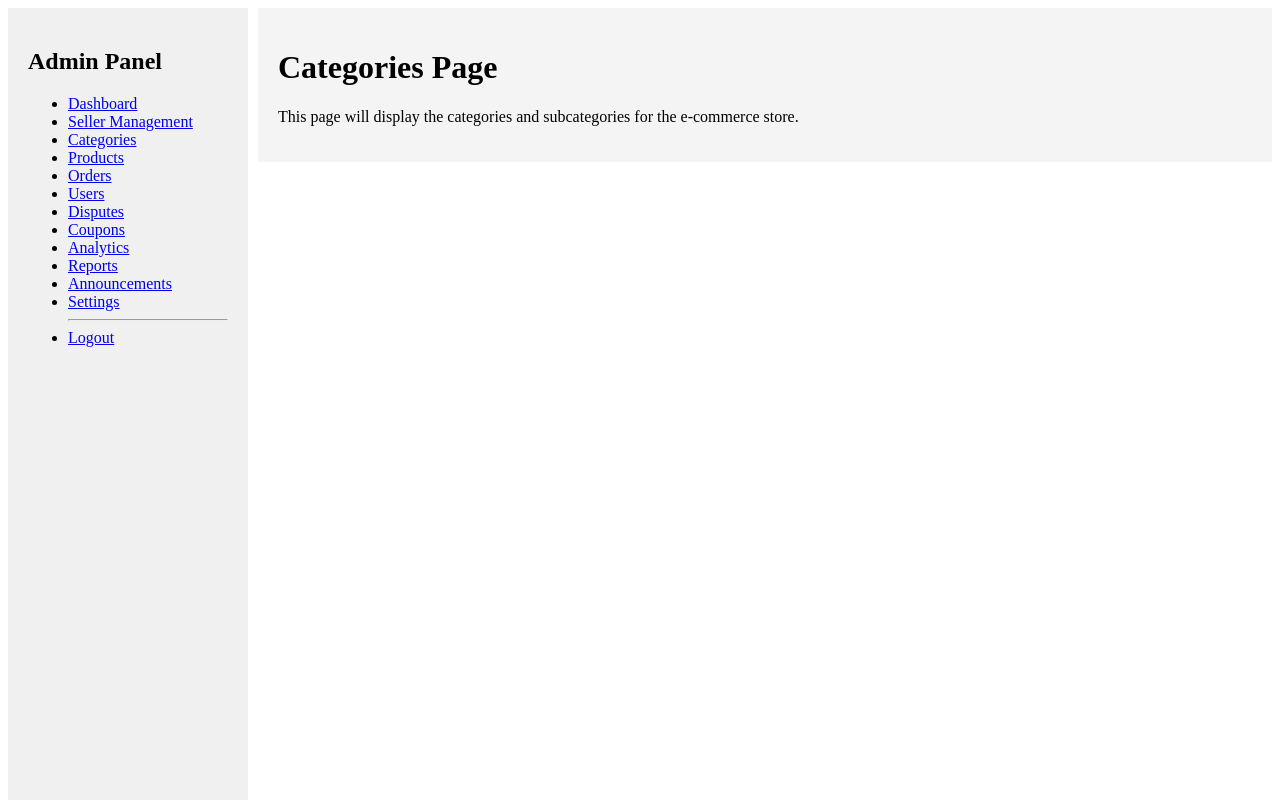
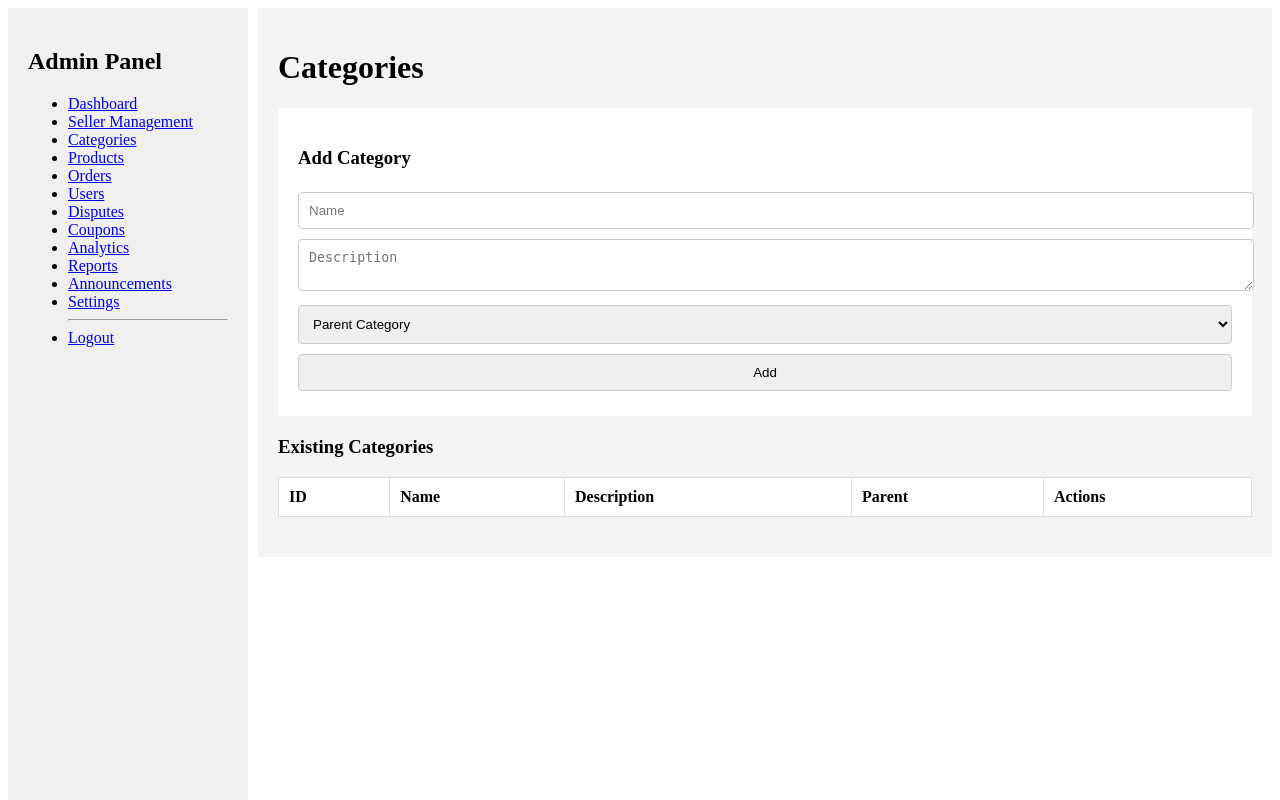
Before and after one commit to ampfibi1/-E-Commerce-Store, a PHP site: page /views/admin/categories.php in a window 1280 px wide. Run offline with PHP 8.4, Linux system fonts and the light colour scheme; lists and menus that the app fills with data are empty.

Commit message:
add admin seller panel and catagory

```diff
--- /dev/null
+++ b/views/admin/CSS/categories.css
@@ -0,0 +1,25 @@
+form {
+    background: white;
+    padding: 20px;
+    margin-bottom: 20px;
+}
+input, textarea, select {
+    width: 100%;
+    padding: 10px;
+    margin: 5px 0;
+    border: 1px solid #ccc;
+    border-radius: 4px;
+}
+
+table {
+    width: 100%;
+    border-collapse: collapse;
+    background: white;
+    margin-bottom: 20px;
+}
+
+th, td {
+    padding: 10px;
+    border: 1px solid #ddd;
+    text-align: left;
+}
--- a/views/admin/categories.php
+++ b/views/admin/categories.php
@@ -1,19 +1,95 @@
 <?php
+session_start();
 
+$categories = $_SESSION['categories'] ?? [];
+$parents = $_SESSION['parents'] ?? [];
+$error = $_SESSION['error'] ?? "";
+$editCat = $_SESSION['editCat'] ?? null;
+
+// clear flash messages
+unset($_SESSION['error'], $_SESSION['editCat']);
 ?>
+
 <!DOCTYPE html>
 <html lang="en">
 <head>
     <meta charset="UTF-8">
     <meta name="viewport" content="width=device-width, initial-scale=1.0">
     <title>Categories</title>
+
     <link rel="stylesheet" href="CSS/allmainContent.css">
+    <link rel="stylesheet" href="CSS/categories.css">
 </head>
+
 <body>
-    <?php include 'sidebar.php'; ?>
-    <div class="main_content" >
-        <h1>Categories Page</h1>
-        <p>This page will display the categories and subcategories for the e-commerce store.</p>
-    </div>
+<?php include 'sidebar.php'; ?>
+
+<div class="main_content">
+    <h1>Categories</h1>
+
+    <!-- ADD / EDIT FORM -->
+    <form action="../../controller/adminController/categoriesController.php" method="post" id="catForm">
+        <h3><?= $editCat ? "Edit Category" : "Add Category" ?></h3>
+
+        <?php if ($editCat): ?>
+            <input type="hidden" name="id" value="<?= $editCat['id'] ?>">
+        <?php endif; ?>
+
+        <input type="text" id="name" name="name" placeholder="Name"
+               value="<?= $editCat['name'] ?? '' ?>">
+
+        <textarea id="description" name="description" placeholder="Description"><?= $editCat['description'] ?? '' ?></textarea>
+
+        <select name="parent_id">
+            <option value="">Parent Category</option>
+            <?php foreach ($parents as $parent): ?>
+                <option value="<?= $parent['id'] ?>"
+                    <?= isset($editCat) && $editCat['parent_id'] == $parent['id'] ? 'selected' : '' ?>>
+                    <?= htmlspecialchars($parent['name']) ?>
+                </option>
+            <?php endforeach; ?>
+        </select>
+
+        <span class="error" style="color: red;"><?= $error ?></span>
+
+        <?php if ($editCat): ?>
+            <input type="submit" name="edit_category" value="Update">
+            <a href="categories.php">Cancel</a>
+        <?php else: ?>
+            <input type="submit" name="add_category" value="Add">
+        <?php endif; ?>
+    </form>
+
+    <h3>Existing Categories</h3>
+
+    <table>
+        <tr>
+            <th>ID</th>
+            <th>Name</th>
+            <th>Description</th>
+            <th>Parent</th>
+            <th>Actions</th>
+        </tr>
+
+        <?php foreach ($categories as $cat): ?>
+        <tr>
+            <td><?= $cat['id'] ?></td>
+            <td><?= htmlspecialchars($cat['name']) ?></td>
+            <td><?= htmlspecialchars($cat['description']) ?></td>
+            <td><?= $cat['parent_name'] ?: 'Root' ?></td>
+            <td>
+                <a href="../../controller/adminController/categoriesController.php?action=edit&id=<?= $cat['id'] ?>"
+                   style="background:green;color:white;padding:5px;">Edit</a>
+
+                <a href="../../controller/adminController/categoriesController.php?action=delete&id=<?= $cat['id'] ?>"
+                   style="background:red;color:white;padding:5px;">
+                   Delete
+                </a>
+            </td>
+        </tr>
+        <?php endforeach; ?>
+    </table>
+</div>
+
 </body>
 </html>
--- a/views/admin/sellers.php
+++ b/views/admin/sellers.php
@@ -82,8 +82,5 @@ $sellers = $_SESSION['sellers'] ?? [];
         </table>
     </div>
     <script src="JS/sellers.js"></script>
-        <h1>Sellers Page</h1>
-        <p>This page will display information about the sellers in the e-commerce store.</p>
-    </div>
 </body>
 </html>
```
Also changed, not shown: controller/adminController/categoriesController.php (+42 -1 lines), model/adminModel/categoriesModel.php (added, +69 -0 lines), views/admin/JS/categories.js (added, +18 -0 lines), model/adminModel/productsModel.php (added).
